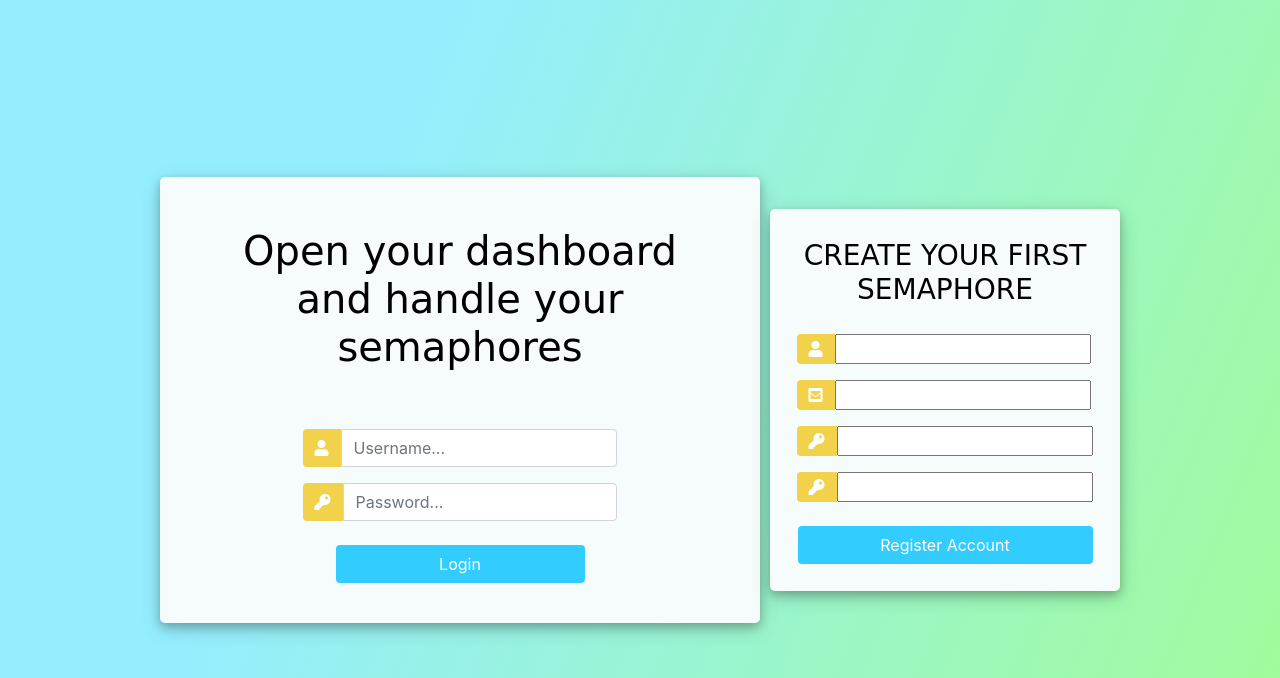
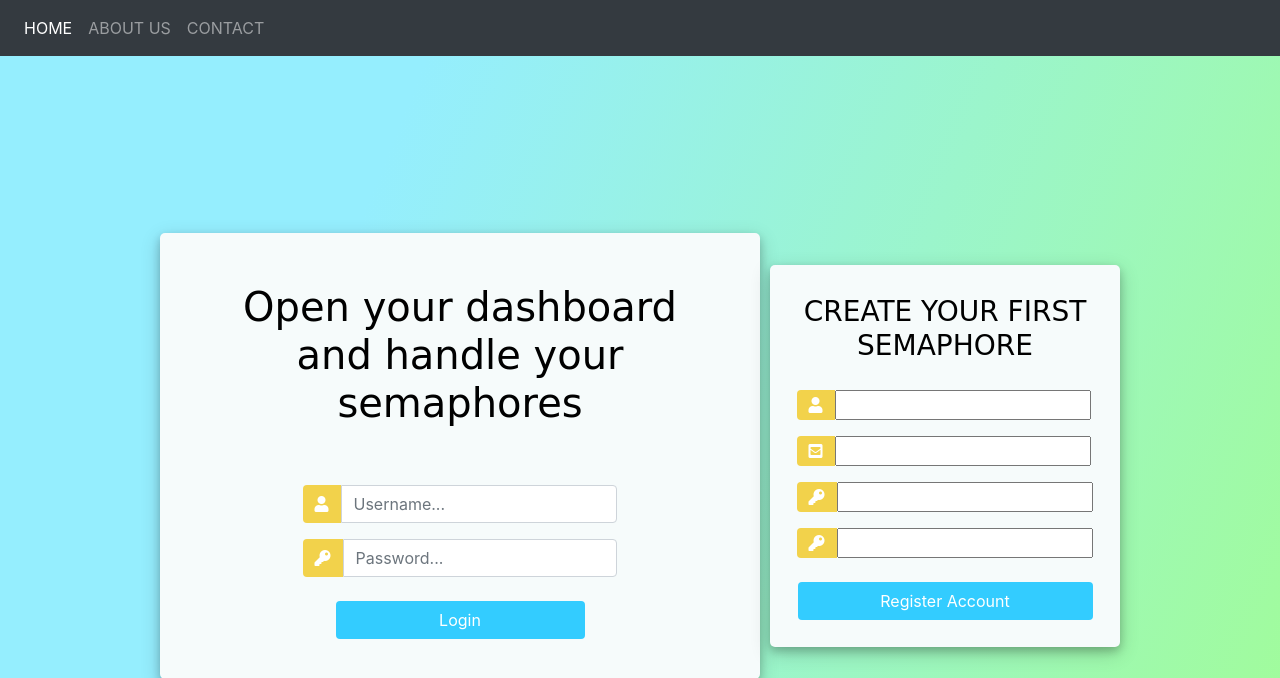
Before and after one commit to 7Angie7/OrgSemaphoreHeroku, a Django app: page /mainpage/ in a window 1280 px wide. Shown: the top 678 px of the page. Run offline with Django 3.2, Linux system fonts and the light colour scheme; some libraries are stand-ins or nearby versions; some web fonts are replaced.

Commit message:
add navbar to mainpage

```diff
--- a/chat/templates/mainpage.html
+++ b/chat/templates/mainpage.html
@@ -12,6 +12,28 @@
     <link rel="stylesheet" type="text/css" href="../static/mainpage.css">
 </head>
 <body>
+
+    <nav class="navbar navbar-expand-lg navbar-dark bg-dark">
+        <button class="navbar-toggler" type="button" data-toggle="collapse" data-target="#navbarNav"
+            aria-controls="navbarNav" aria-expanded="false" aria-label="Toggle navigation">
+            <span class="navbar-toggler-icon"></span>
+        </button>
+        <div class="collapse navbar-collapse" id="navbarNav">
+            <ul class="navbar-nav">
+                <li class="nav-item active">
+                    <a class="nav-link" href="#">HOME</a>
+                </li>
+                <li class="nav-item">
+                    <a class="nav-link" href="#">ABOUT US</a>
+                </li>
+                <li class="nav-item">
+                    <a class="nav-link" href="#">CONTACT</a>
+                </li>
+            </ul>
+        </div>
+
+    </nav>
+
 	<div class="container h-100">
 		<div class="d-flex justify-content-center h-100">
 			<div class="log_card">
```
